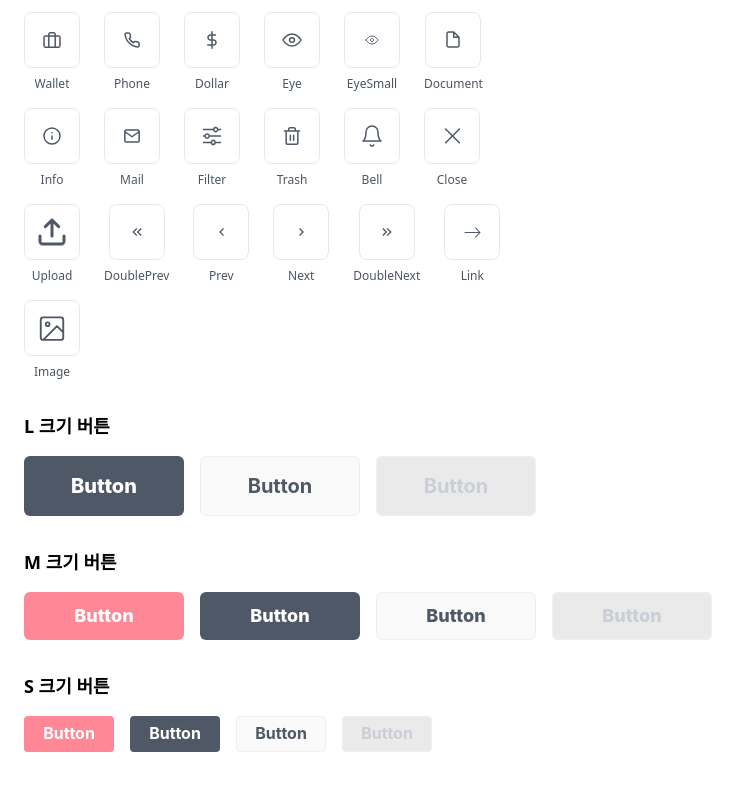
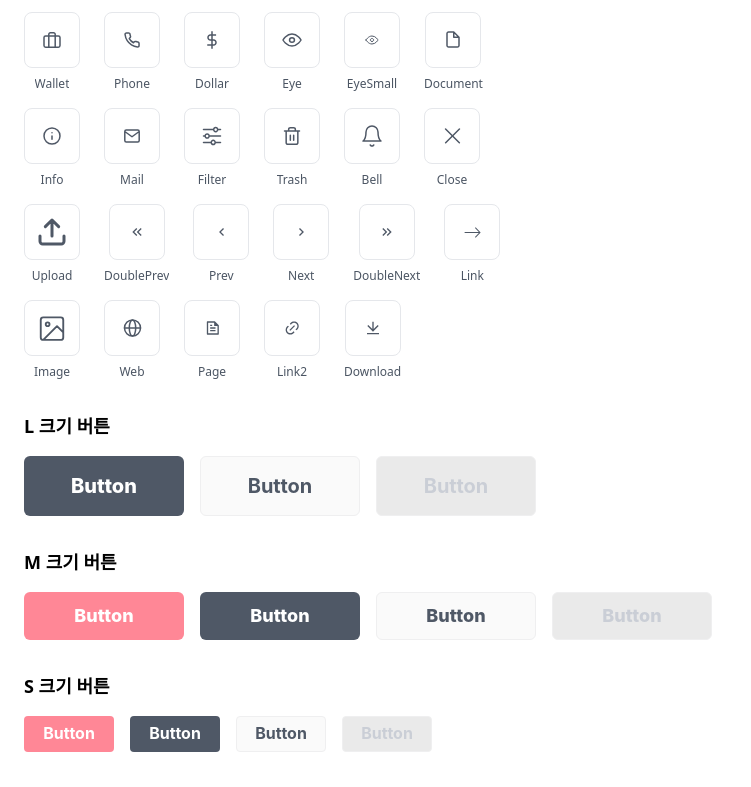
Before and after one commit to KANGPUNGYUN/iamvet, a Next.js app: page / in a window 1280 px wide. Shown: the part 696-1483 px from the top of the page, without its empty margins (0-751 px from the left). Built offline with nearby package versions, Linux system fonts and the light colour scheme; a web font is replaced by a local one.

Commit message:
feat: 주요 아이콘 svg 추가

```diff
--- a/public/icons/index.tsx
+++ b/public/icons/index.tsx
@@ -1146,3 +1146,80 @@ export const ImageIcon = ({ currentColor = "currentColor" }) => (
     />
   </svg>
 );
+
+export const WebIcon = ({ currentColor = "currentColor" }) => (
+  <svg
+    xmlns="http://www.w3.org/2000/svg"
+    width="19"
+    height="18"
+    viewBox="0 0 19 18"
+    fill="none"
+  >
+    <path
+      d="M9.5 17C13.9183 17 17.5 13.4183 17.5 9C17.5 4.58172 13.9183 1 9.5 1C5.08172 1 1.5 4.58172 1.5 9C1.5 13.4183 5.08172 17 9.5 17Z"
+      stroke={currentColor}
+      strokeWidth="1.5"
+      strokeLinecap="round"
+      strokeLinejoin="round"
+    />
+    <path
+      d="M9.4998 17C11.2671 17 12.6998 13.4183 12.6998 9C12.6998 4.58172 11.2671 1 9.4998 1C7.73249 1 6.2998 4.58172 6.2998 9C6.2998 13.4183 7.73249 17 9.4998 17Z"
+      stroke={currentColor}
+      strokeWidth="1.5"
+      strokeLinecap="round"
+      strokeLinejoin="round"
+    />
+    <path
+      d="M1.5 9H17.5"
+      stroke={currentColor}
+      strokeWidth="1.5"
+      strokeLinecap="round"
+      strokeLinejoin="round"
+    />
+  </svg>
+);
+
+export const PageIcon = ({ currentColor = "currentColor" }) => (
+  <svg
+    xmlns="http://www.w3.org/2000/svg"
+    width="13"
+    height="14"
+    viewBox="0 0 13 14"
+    fill="none"
+  >
+    <path
+      d="M12.826 4.33268V12.9993C12.826 13.186 12.7615 13.3438 12.6327 13.4727C12.5039 13.6016 12.3461 13.666 12.1595 13.666H1.49675C1.31015 13.666 1.15243 13.6016 1.02359 13.4727C0.894743 13.3438 0.830322 13.186 0.830322 12.9993V0.99935C0.830322 0.812683 0.894743 0.654905 1.02359 0.526016C1.15243 0.397127 1.31015 0.332683 1.49675 0.332683H8.82742L12.826 4.33268ZM11.4931 4.99935H8.16099V1.66602H2.16317V12.3327H11.4931V4.99935ZM4.16244 3.66602H6.16172V4.99935H4.16244V3.66602ZM4.16244 6.33268H9.49384V7.66602H4.16244V6.33268ZM4.16244 8.99935H9.49384V10.3327H4.16244V8.99935Z"
+      fill={currentColor}
+    />
+  </svg>
+);
+
+export const Link2Icon = ({ currentColor = "currentColor" }) => (
+  <svg
+    xmlns="http://www.w3.org/2000/svg"
+    width="16"
+    height="16"
+    viewBox="0 0 16 16"
+    fill="none"
+  >
+    <path
+      d="M12.4257 10.3594L11.4794 9.41273L12.4257 8.46607C12.8521 8.0394 13.1409 7.54162 13.292 6.97273C13.443 6.40384 13.443 5.83273 13.292 5.2594C13.1409 4.68607 12.8521 4.18607 12.4257 3.7594C11.9992 3.33273 11.4994 3.04385 10.9263 2.89273C10.3532 2.74162 9.78236 2.74162 9.21371 2.89273C8.64507 3.04385 8.1475 3.33273 7.72102 3.7594L6.77476 4.70607L5.8285 3.7594L6.77476 2.81273C7.37006 2.21718 8.07642 1.81273 8.89385 1.5994C9.67574 1.39496 10.4621 1.39496 11.2528 1.5994C12.0703 1.81273 12.7766 2.21718 13.3719 2.81273C13.9672 3.40829 14.3715 4.11496 14.5847 4.93273C14.7891 5.72385 14.7891 6.51051 14.5847 7.29273C14.3715 8.11051 13.9672 8.81718 13.3719 9.41273L12.4257 10.3594ZM10.5465 12.2394L9.60021 13.1861C9.00491 13.7816 8.29855 14.1861 7.48112 14.3994C6.69923 14.6038 5.91291 14.6038 5.12213 14.3994C4.30471 14.1861 3.59834 13.7816 3.00304 13.1861C2.40774 12.5905 2.00347 11.8838 1.79023 11.0661C1.58587 10.275 1.58587 9.48829 1.79023 8.70607C2.00347 7.88829 2.40774 7.18162 3.00304 6.58607L3.9493 5.6394L4.89556 6.58607L3.9493 7.53273C3.52282 7.9594 3.23406 8.45718 3.08301 9.02607C2.93196 9.59496 2.93196 10.1661 3.08301 10.7394C3.23406 11.3127 3.52282 11.8127 3.9493 12.2394C4.37579 12.6661 4.87557 12.955 5.44866 13.1061C6.02175 13.2572 6.59261 13.2572 7.16126 13.1061C7.7299 12.955 8.22747 12.6661 8.65395 12.2394L9.60021 11.2927L10.5465 12.2394ZM10.0667 5.17273L11.0129 6.1194L6.30829 10.8261L5.36203 9.8794L10.0667 5.17273Z"
+      fill={currentColor}
+    />
+  </svg>
+);
+
+export const DownloadIcon = ({ currentColor = "currentColor" }) => (
+  <svg
+    xmlns="http://www.w3.org/2000/svg"
+    width="16"
+    height="16"
+    viewBox="0 0 16 16"
+    fill="none"
+  >
+    <path
+      d="M2 13.0007H13.9956V14.334H2V13.0007ZM8.66424 9.12065L12.7161 5.06732L13.6491 6.01398L7.99782 11.6673L2.34654 6.01398L3.27953 5.06732L7.3314 9.12065V1.66732H8.66424V9.12065Z"
+      fill={currentColor}
+    />
+  </svg>
+);
--- a/src/app/page.tsx
+++ b/src/app/page.tsx
@@ -55,6 +55,10 @@ import {
   DoubleNextIcon,
   LinkIcon,
   ImageIcon,
+  WebIcon,
+  PageIcon,
+  Link2Icon,
+  DownloadIcon,
 } from "public/icons";
 
 export default function HomePage() {
@@ -114,6 +118,10 @@ export default function HomePage() {
     { name: "DoubleNextIcon", component: DoubleNextIcon },
     { name: "LinkIcon", component: LinkIcon },
     { name: "ImageIcon", component: ImageIcon },
+    { name: "WebIcon", component: WebIcon },
+    { name: "PageIcon", component: PageIcon },
+    { name: "Link2Icon", component: Link2Icon },
+    { name: "DownloadIcon", component: DownloadIcon },
   ];
 
   // 한 줄에 6개씩 그룹화 (더 많은 아이콘을 효율적으로 표시)
```
